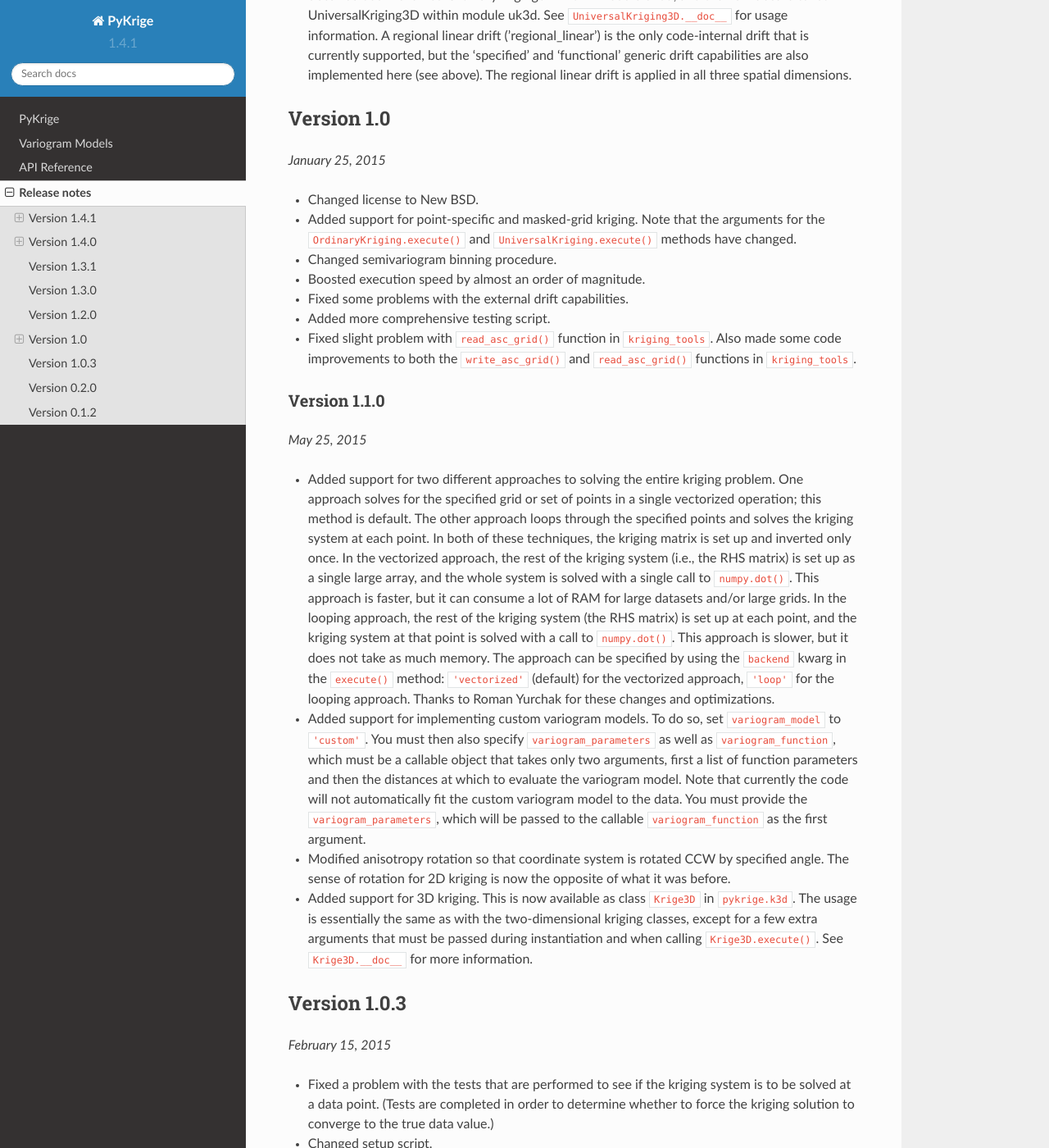
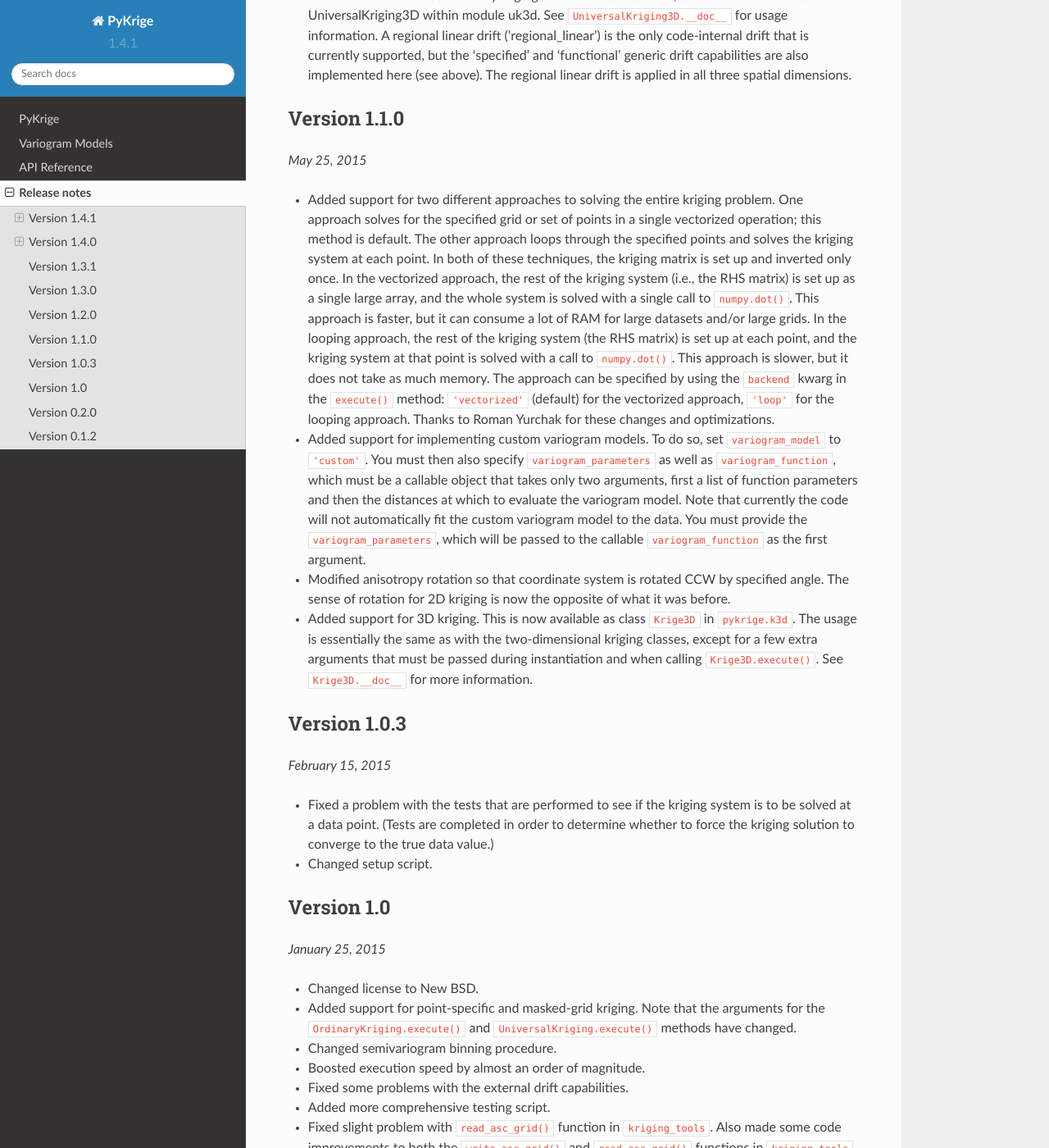
Before and after one commit to GeoStat-Framework/PyKrige, a Sphinx documentation site: the page built from doc/release_notes.md, in a window 1280 px wide and 1400 px high, scrolled down 2388 px. Shown: the whole window at 82% size. Built offline with Sphinx 7.4.7 and the Read the Docs theme 2.0.0, drawn with Linux system fonts in a browser that asks for light colours; pages that are not in the unit, such as notebooks, are missing from menus; some of the changed text lies outside the part shown.

Commit message:
Fix ordering in what's new

```diff
--- a/doc/release_notes.md
+++ b/doc/release_notes.md
@@ -1,45 +1,45 @@
 # Release notes
 
-## Version 1.4.1
+### Version 1.4.1
 *January 13, 2019*
 
-### New features
+#### New features
 * Added method to obtain variogram model points. PR[#94](https://github.com/bsmurphy/PyKrige/pull/94) by [Daniel Mejía Raigosa](https://github.com/Daniel-M)
 
-### Bug fixes
+#### Bug fixes
 * Fixed OrdinaryKriging readme example. PR[#107](https://github.com/bsmurphy/PyKrige/pull/107) by [Harry Matchette-Downes](https://github.com/harrymd)
 * Fixed kriging matrix not being calculated correctly for geographic coordinates. PR[99](https://github.com/bsmurphy/PyKrige/pull/99) by [Mike Rilee](https://github.com/michaelleerilee)
 
-## Version 1.4.0
+### Version 1.4.0
 *April 24, 2018*
 
-### New features
+#### New features
 
 * Regression kriging algotithm. PR [#27](https://github.com/bsmurphy/PyKrige/pull/27) by [Sudipta Basaks](https://github.com/basaks).
 * Support for spherical coordinates. PR [#23](https://github.com/bsmurphy/PyKrige/pull/23) by [Malte Ziebarth](https://github.com/mjziebarth)
 * Kriging parameter tuning with scikit-learn. PR [#24](https://github.com/bsmurphy/PyKrige/pull/24) by [Sudipta Basaks](https://github.com/basaks).
 * Variogram model parameters can be specified using a list or a dict. Allows for directly feeding in the partial sill rather than the full sill. PR [#47](https://github.com/bsmurphy/PyKrige/pull/47) by [Benjamin Murphy](https://github.com/bsmurphy).
 
-### Enhancements
+#### Enhancements
 
 * Improved memory usage in variogram calculations. PR [#42](https://github.com/bsmurphy/PyKrige/pull/42) by [Sudipta Basaks](https://github.com/basaks).
 * Added benchmark scripts. PR [#36](https://github.com/bsmurphy/PyKrige/pull/36) by [Roman Yurchak](https://github.com/rth)
 * Added an extensive example using the meusegrids dataset. PR [#28](https://github.com/bsmurphy/PyKrige/pull/28) by [kvanlombeek](https://github.com/kvanlombeek).
 
-### Bug fixes
+#### Bug fixes
 
 * Statistics calculations in 3D kriging. PR [#45](https://github.com/bsmurphy/PyKrige/pull/45) by [Will Chang](https://github.com/whdc).
 * Automatic variogram estimation robustified. PR [#47](https://github.com/bsmurphy/PyKrige/pull/47) by [Benjamin Murphy](https://github.com/bsmurphy).
 
 
 
-## Version 1.3.1
+### Version 1.3.1
 *December 10, 2016*
 
 * More robust setup for building Cython extensions
 
 
-## Version 1.3.0
+### Version 1.3.0
 *October 23, 2015*
 
 * Added support for Python 3.
@@ -49,7 +49,7 @@
 [this discussion of using Cython extensions on Windows]: https://github.com/cython/cython/wiki/CythonExtensionsOnWindows
 [discussion in issue #10]: https://github.com/bsmurphy/PyKrige/issues/10
 
-## Version 1.2.0
+### Version 1.2.0
 *August 1, 2015*
 
 * Updated the execution portion of each class to streamline processing and reduce redundancy in the code.
@@ -60,7 +60,22 @@
 * Added support for three-dimensional universal kriging. The previous three-dimensional kriging class has been renamed OrdinaryKriging3D within module ok3d, and the new class is called UniversalKriging3D within module uk3d. See `UniversalKriging3D.__doc__` for usage information. A regional linear drift ('regional_linear') is the only code-internal drift that is currently supported, but the 'specified' and 'functional' generic drift capabilities are also implemented here (see above). The regional linear drift is applied in all three spatial dimensions.
 
 
-## Version 1.0
+### Version 1.1.0
+*May 25, 2015*
+
+* Added support for two different approaches to solving the entire kriging problem. One approach solves for the specified grid or set of points in a single vectorized operation; this method is default. The other approach loops through the specified points and solves the kriging system at each point. In both of these techniques, the kriging matrix is set up and inverted only once. In the vectorized approach, the rest of the kriging system (i.e., the RHS matrix) is set up as a single large array, and the whole system is solved with a single call to `numpy.dot()`. This approach is faster, but it can consume a lot of RAM for large datasets and/or large grids. In the looping approach, the rest of the kriging system (the RHS matrix) is set up at each point, and the kriging system at that point is solved with a call to `numpy.dot()`. This approach is slower, but it does not take as much memory. The approach can be specified by using the `backend` kwarg in the `execute()` method: `'vectorized'` (default) for the vectorized approach, `'loop'` for the looping approach. Thanks to Roman Yurchak for these changes and optimizations.
+* Added support for implementing custom variogram models. To do so, set `variogram_model` to `'custom'`. You must then also specify `variogram_parameters` as well as `variogram_function`, which must be a callable object that takes only two arguments, first a list of function parameters and then the distances at which to evaluate the variogram model. Note that currently the code will not automatically fit the custom variogram model to the data. You must provide the `variogram_parameters`, which will be passed to the callable `variogram_function` as the first argument.
+* Modified anisotropy rotation so that coordinate system is rotated CCW by specified angle. The sense of rotation for 2D kriging is now the opposite of what it was before.
+* Added support for 3D kriging. This is now available as class `Krige3D` in `pykrige.k3d`. The usage is essentially the same as with the two-dimensional kriging classes, except for a few extra arguments that must be passed during instantiation and when calling `Krige3D.execute()`. See `Krige3D.__doc__` for more information.
+
+
+### Version 1.0.3
+*February 15, 2015*
+
+* Fixed a problem with the tests that are performed to see if the kriging system is to be solved at a data point. (Tests are completed in order to determine whether to force the kriging solution to converge to the true data value.)
+* Changed setup script.
+
+### Version 1.0
 *January 25, 2015*
 
 * Changed license to New BSD.
@@ -71,30 +86,15 @@
 * Added more comprehensive testing script.
 * Fixed slight problem with `read_asc_grid()` function in `kriging_tools`. Also made some code improvements to both the `write_asc_grid()` and `read_asc_grid()` functions in `kriging_tools`.
 
-### Version 1.1.0
-*May 25, 2015*
 
-* Added support for two different approaches to solving the entire kriging problem. One approach solves for the specified grid or set of points in a single vectorized operation; this method is default. The other approach loops through the specified points and solves the kriging system at each point. In both of these techniques, the kriging matrix is set up and inverted only once. In the vectorized approach, the rest of the kriging system (i.e., the RHS matrix) is set up as a single large array, and the whole system is solved with a single call to `numpy.dot()`. This approach is faster, but it can consume a lot of RAM for large datasets and/or large grids. In the looping approach, the rest of the kriging system (the RHS matrix) is set up at each point, and the kriging system at that point is solved with a call to `numpy.dot()`. This approach is slower, but it does not take as much memory. The approach can be specified by using the `backend` kwarg in the `execute()` method: `'vectorized'` (default) for the vectorized approach, `'loop'` for the looping approach. Thanks to Roman Yurchak for these changes and optimizations.
-* Added support for implementing custom variogram models. To do so, set `variogram_model` to `'custom'`. You must then also specify `variogram_parameters` as well as `variogram_function`, which must be a callable object that takes only two arguments, first a list of function parameters and then the distances at which to evaluate the variogram model. Note that currently the code will not automatically fit the custom variogram model to the data. You must provide the `variogram_parameters`, which will be passed to the callable `variogram_function` as the first argument.
-* Modified anisotropy rotation so that coordinate system is rotated CCW by specified angle. The sense of rotation for 2D kriging is now the opposite of what it was before.
-* Added support for 3D kriging. This is now available as class `Krige3D` in `pykrige.k3d`. The usage is essentially the same as with the two-dimensional kriging classes, except for a few extra arguments that must be passed during instantiation and when calling `Krige3D.execute()`. See `Krige3D.__doc__` for more information.
-
-
-## Version 1.0.3
-*February 15, 2015*
-
-* Fixed a problem with the tests that are performed to see if the kriging system is to be solved at a data point. (Tests are completed in order to determine whether to force the kriging solution to converge to the true data value.)
-* Changed setup script.
-
-
-## Version 0.2.0
+### Version 0.2.0
 *November 23, 2014*
 
 * Consolidated backbone functions into a single module in order to reduce redundancy in the code. `OrdinaryKriging` and `UniversalKriging` classes now import and call the `core` module for the standard functions.
 * Fixed a few glaring mistakes in the code.
 * Added more documentation.
 
-## Version 0.1.2
+### Version 0.1.2
 *October 27, 2014*
 
 * First complete release.
```
